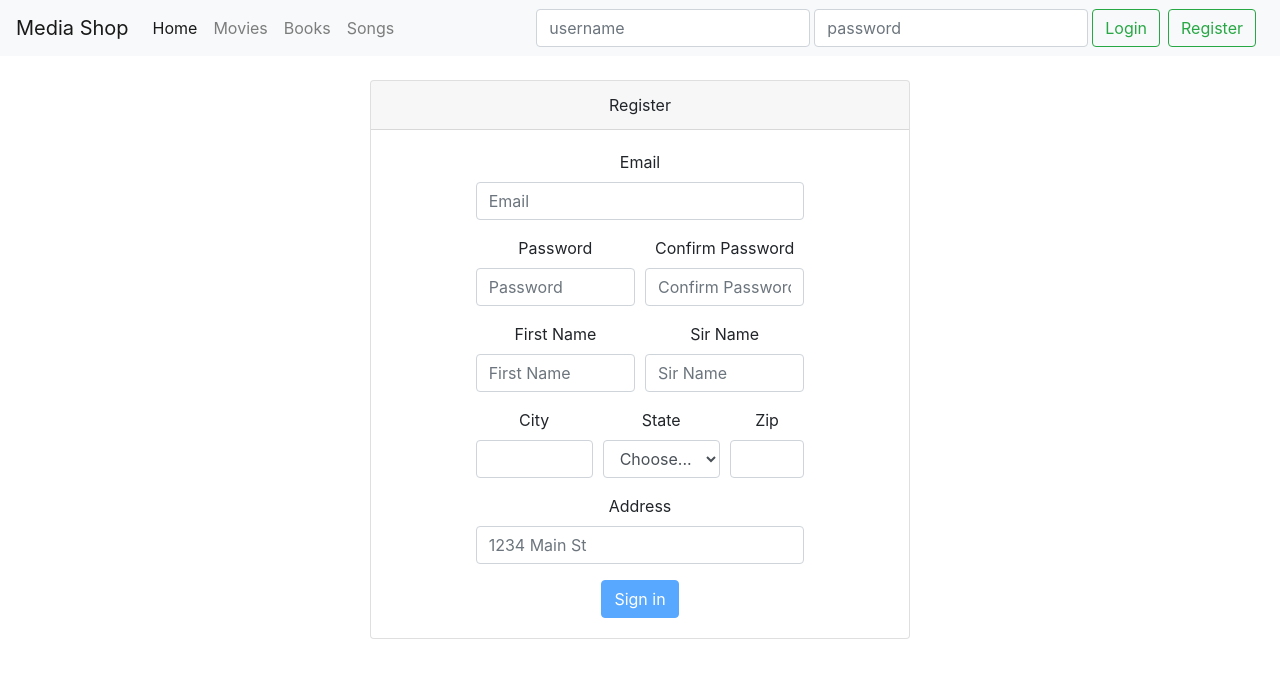
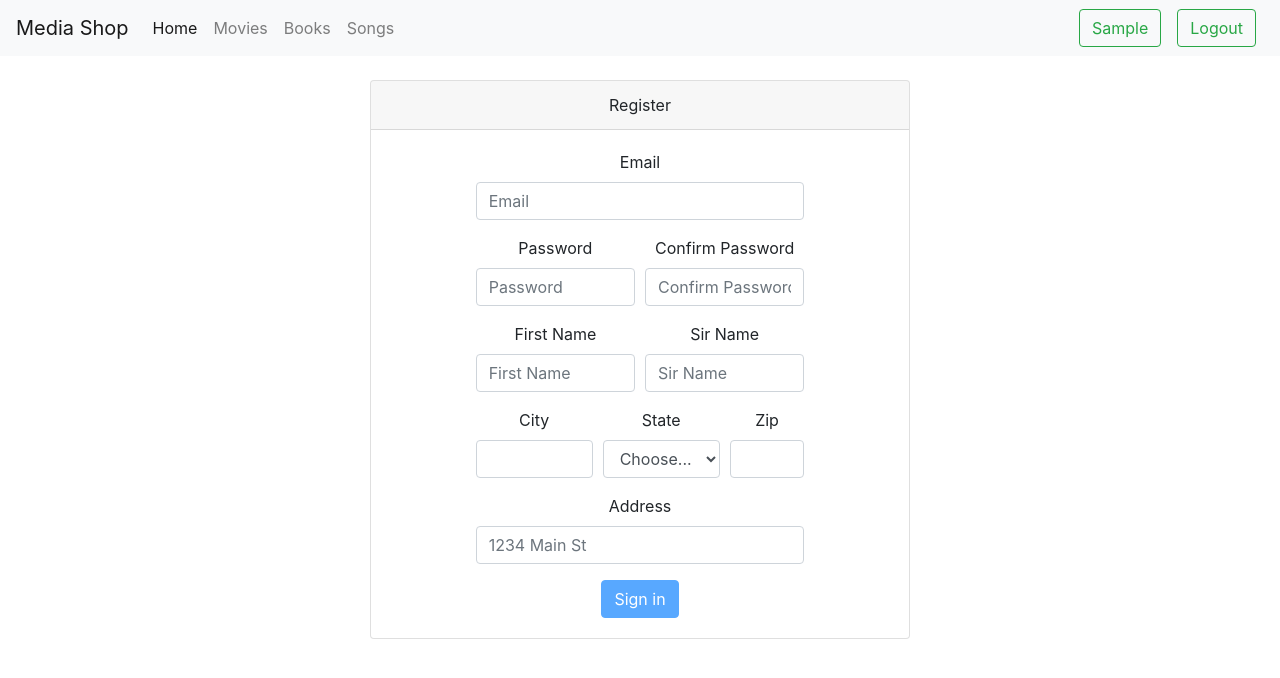
Before and after one commit to jakimcho/MediaShop, a React (Create React App) app: page /registration in a window 1280 px wide. Shown: the top 678 px of the page. Built offline with nearby package versions, Linux system fonts and the light colour scheme; sample sign-in values are in the browser's storage.

Commit message:
Did the base for registration and loging logics using the back-end services

```diff
--- a/package.json
+++ b/package.json
@@ -8,6 +8,7 @@
     "fontawesome": "^4.7.2",
     "joy": "^0.1.1",
     "jquery": "^3.3.1",
+    "jwt-decode": "^2.2.0",
     "lodash": "^4.17.11",
     "popper": "^1.0.1",
     "react": "^16.6.3",
--- a/src/App.jsx
+++ b/src/App.jsx
@@ -1,6 +1,7 @@
 import React, { Component } from "react";
 import "./App.css";
-import { Route, Switch } from "react-router-dom";
+import { Route, Switch, Redirect } from "react-router-dom";
+import jwtDecode from "jwt-decode";
 import NavigationBar from "./components/navigationBar";
 import BooksPage from "./components/booksPage";
 import SongsPage from "./components/songsPage";
@@ -9,10 +10,29 @@ import MoviesPage from "./components/moviesPage";
 import RegistrationPage from "./components/registrationPage";
 
 class App extends Component {
+  state = {
+    user: null
+  };
+
+  componentDidMount() {
+    let user = null;
+    try {
+      const jwt = localStorage.getItem("token");
+      console.log("Token from local storage: ", jwt);
+      user = jwtDecode(jwt);
+      this.setState({ user });
+    } catch (ex) {
+      console.log("Problem while decoding: ", ex);
+      // will do nothing here, It is as annonymouse user is logged in
+    }
+
+    console.log("after decoding token: ", user);
+  }
+
   render() {
     return (
       <div className="App">
-        <NavigationBar />
+        <NavigationBar user={this.state.user} />
         <div role="main" className="container">
           <Switch>
             <Route
@@ -22,7 +42,8 @@ class App extends Component {
             <Route path="/books" component={BooksPage} />
             <Route path="/songs" component={SongsPage} />
             <Route path="/registration" component={RegistrationPage} />
-            <Route path="/" component={HomePage} />
+            <Route path="/home" component={HomePage} />
+            <Redirect from="/" to="/home" />
           </Switch>
         </div>
       </div>
--- /dev/null
+++ b/src/components/loginComponent.jsx
@@ -0,0 +1,64 @@
+import React, { Component } from "react";
+import axios from "axios";
+
+class LoginComponent extends Component {
+  state = {
+    login: {
+      email: "",
+      password: ""
+    }
+  };
+
+  handleChange = ({ currentTarget: input }) => {
+    const login = { ...this.state.login };
+    login[input.name] = input.value;
+
+    this.setState({ login });
+  };
+
+  handleSubmit = async e => {
+    e.preventDefault();
+    try {
+      const { data: jwt } = await axios.post(
+        "http://localhost:3001/api/auth/",
+        this.state.login
+      );
+
+      console.log("Got result from auth: ", jwt);
+      localStorage.setItem("token", jwt);
+    } catch (e) {
+      console.log("Exception occured: ", e);
+    }
+  };
+
+  render() {
+    const { email, password } = this.state.login;
+
+    return (
+      <form className="form-inline my-2 my-lg-0" onSubmit={this.handleSubmit}>
+        <input
+          className="form-control mr-sm-1"
+          type="email"
+          placeholder="username"
+          aria-label="username"
+          name="email"
+          value={email}
+          onChange={this.handleChange}
+        />
+        <input
+          className="form-control mr-sm-1"
+          type="password"
+          placeholder="password"
+          aria-label="password"
+          name="password"
+          value={password}
+          onChange={this.handleChange}
+        />
+        <button className="btn btn-outline-success my-2 my-sm-0" type="submit">
+          Login
+        </button>
+      </form>
+    );
+  }
+}
+export default LoginComponent;
--- a/src/components/navigationBar.jsx
+++ b/src/components/navigationBar.jsx
@@ -1,7 +1,9 @@
 import React from "react";
 import { Link } from "react-router-dom";
+import LoginComponent from "./loginComponent";
 
-const NavigationBar = () => {
+const NavigationBar = ({ user }) => {
+  console.log("current logged in user: ", user);
   return (
     <nav className="navbar navbar-expand-lg navbar-light bg-light">
       <Link className="navbar-brand" to="#">
@@ -41,32 +43,35 @@ const NavigationBar = () => {
             </Link>
           </li>
         </ul>
-        <form className="form-inline my-2 my-lg-0">
-          <input
-            className="form-control mr-sm-1"
-            type="email"
-            placeholder="username"
-            aria-label="username"
-          />
-          <input
-            className="form-control mr-sm-1"
-            type="password"
-            placeholder="password"
-            aria-label="password"
-          />
-          <button
-            className="btn btn-outline-success my-2 my-sm-0"
-            type="submit"
-          >
-            Login
-          </button>
-        </form>
+
+        {!user && (
+          <React.Fragment>
+            <LoginComponent />
             <Link
               className="btn btn-outline-success my-2 my-sm-0 m-2"
               to="/registration"
             >
               Register
             </Link>
+          </React.Fragment>
+        )}
+
+        {user && (
+          <React.Fragment>
+            <Link
+              className="btn btn-outline-success my-2 my-sm-0 m-2"
+              to="/profile"
+            >
+              {user.firstName}
+            </Link>
+            <Link
+              className="btn btn-outline-success my-2 my-sm-0 m-2"
+              to="/logout"
+            >
+              Logout
+            </Link>
+          </React.Fragment>
+        )}
       </div>
     </nav>
   );
--- a/src/components/registrationPage.jsx
+++ b/src/components/registrationPage.jsx
@@ -1,4 +1,5 @@
 import React, { Component } from "react";
+import axios from "axios";
 
 class RegistrationPage extends Component {
   state = {
@@ -15,8 +16,6 @@ class RegistrationPage extends Component {
     },
     errors: {}
   };
-
-  username = React.createRef();
 
   validate = () => {
     const errors = {};
@@ -35,7 +34,7 @@ class RegistrationPage extends Component {
     return Object.keys(errors).length === 0 ? null : errors;
   };
 
-  handleSubmit = e => {
+  handleSubmit = async e => {
     e.preventDefault();
 
     const errors = this.validate();
@@ -45,10 +44,24 @@ class RegistrationPage extends Component {
       return;
     }
 
-    console.log(
-      "Proba Sending data with user name: ",
-      this.username.current.value
-    );
+    try {
+      const user = { ...this.state.user };
+      delete user.confirmPassword;
+      console.log("Sending user registration... ", user);
+
+      const { data, headers } = await axios.post(
+        "http://localhost:3001/api/users/",
+        user
+      );
+
+      console.log("Registered user: ", data);
+
+      localStorage.setItem("token", headers["x-auth-token"]);
+    } catch (ex) {
+      console.log("Error while trying to register user ", ex.response);
+      const errors = { ...this.state.errors };
+      errors.message = ex.data;
+    }
   };
 
   handleEmailChange = e => {
@@ -88,7 +101,6 @@ class RegistrationPage extends Component {
                         className="form-control"
                         id="email"
                         placeholder="Email"
-                        ref={this.username}
                       />
                       {errors.email && (
                         <div className="alert alert-danger">{errors.email}</div>
```
Also changed, not shown: 1 other file (tests, documents, lock files or other folders). Lines whose indentation alone changed are shown as unchanged.
